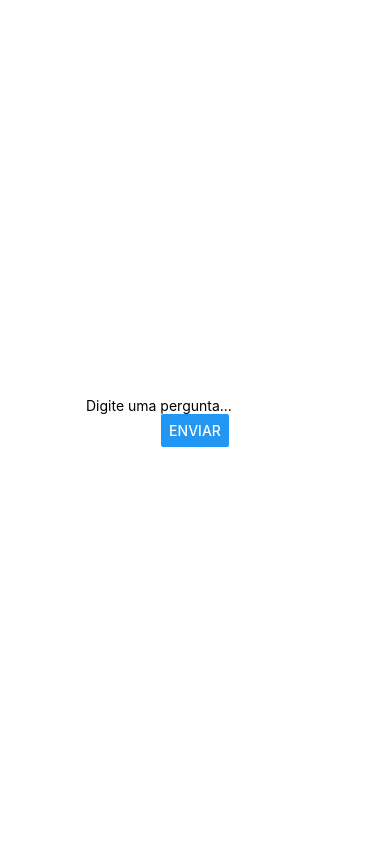
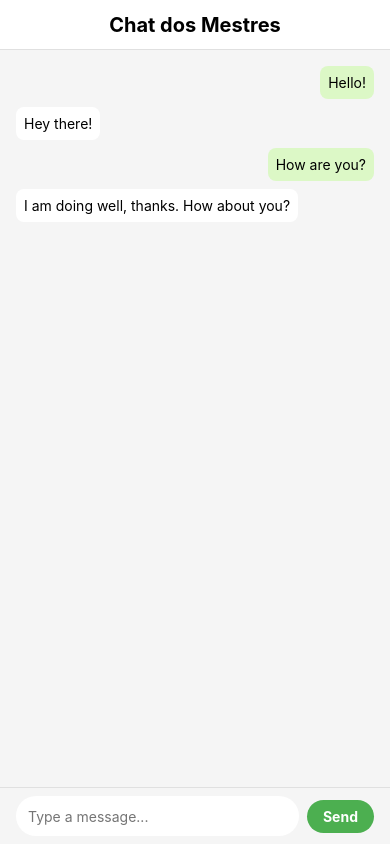
Before and after one commit to Pedro-Arthur/chat-app, a React Native app: screen / in a window 390 px wide. Built offline with nearby package versions, Linux system fonts and the light colour scheme.

Commit message:
first version chat

```diff
--- a/App.js
+++ b/App.js
@@ -1,72 +1,147 @@
-import React, { useState } from 'react';
-import { StatusBar } from 'expo-status-bar';
-import { ActivityIndicator, Button, StyleSheet, Text, TextInput, View } from 'react-native';
-import { Configuration, OpenAIApi } from 'openai';
+import React, { useState, useRef } from 'react';
+import { StyleSheet, Text, View, TextInput, TouchableOpacity, ScrollView } from 'react-native';
 
-// eslint-disable-next-line import/no-extraneous-dependencies
-import 'react-native-url-polyfill/auto';
+const messages = [
+  { id: 1, text: 'Hello!', sender: 'me' },
+  { id: 2, text: 'Hey there!', sender: 'other' },
+  { id: 3, text: 'How are you?', sender: 'me' },
+  { id: 4, text: 'I am doing well, thanks. How about you?', sender: 'other' },
+];
 
-export default function App() {
-  const configuration = new Configuration({
-    apiKey: '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',
-  });
+const App = () => {
+  const [text, setText] = useState('');
+  const scrollViewRef = useRef();
 
-  const openai = new OpenAIApi(configuration);
+  const handleSend = () => {
+    if (text.trim()) {
+      messages.push({ id: messages.length + 1, text: text.trim(), sender: 'me' });
+      setText('');
+      scrollViewRef.current.scrollToEnd({ animated: true });
+    }
+  };
 
-  const [prompt, setPrompt] = useState(null);
-  const [responseMessage, setResponseMessage] = useState(null);
-  const [loading, setLoading] = useState(false);
-  const [error, setError] = useState(null);
+  const renderMessage = ({ id, text, sender }) => {
+    const messageStyle = sender === 'me' ? styles.myMessage : styles.otherMessage;
+    const messageContainerStyle =
+      sender === 'me' ? styles.myMessageContainer : styles.otherMessageContainer;
+    const messageTextStyle = sender === 'me' ? styles.myMessageText : styles.otherMessageText;
 
-  const sendRequest = async () => {
-    if (prompt) {
-      setLoading(true);
-      try {
-        const response = await openai.createChatCompletion({
-          model: 'gpt-3.5-turbo',
-          messages: [{ role: 'user', content: prompt }],
-          temperature: 0,
-        });
-
-        setResponseMessage(response.data.choices[0].message.content);
-        setPrompt(null);
-        setError(null);
-      } catch (e) {
-        setError(e);
-      } finally {
-        setLoading(false);
-      }
-    }
+    return (
+      <View key={id} style={messageContainerStyle}>
+        <View style={[styles.message, messageStyle]}>
+          <Text style={messageTextStyle}>{text}</Text>
+        </View>
+      </View>
+    );
   };
 
   return (
     <View style={styles.container}>
-      {/* eslint-disable-next-line react/style-prop-object */}
-      <StatusBar style="light" backgroundColor="#1abc9c" />
-
-      {error !== null && <Text style={styles.errorText}>Erro: {error.message}</Text>}
-
-      {loading ? <ActivityIndicator size="large" /> : <Text>{responseMessage}</Text>}
-
-      <TextInput
-        placeholder="Digite uma pergunta..."
-        value={prompt}
-        onChangeText={(text) => setPrompt(text)}
-      />
-
-      <Button onPress={() => sendRequest()} title="Enviar" />
+      <View style={styles.header}>
+        <Text style={styles.headerTitle}>Chat dos Mestres</Text>
+      </View>
+      <ScrollView
+        style={styles.messages}
+        contentContainerStyle={styles.messagesContainer}
+        keyboardShouldPersistTaps="always"
+        ref={scrollViewRef}
+      >
+        {messages.map(renderMessage)}
+      </ScrollView>
+      <View style={styles.inputContainer}>
+        <TextInput
+          style={styles.input}
+          value={text}
+          onChangeText={setText}
+          placeholder="Type a message..."
+          placeholderTextColor="#757575"
+        />
+        <TouchableOpacity style={styles.sendButton} onPress={handleSend}>
+          <Text style={styles.sendButtonText}>Send</Text>
+        </TouchableOpacity>
+      </View>
     </View>
   );
-}
+};
+
+export default App;
 
 const styles = StyleSheet.create({
   container: {
     flex: 1,
+    backgroundColor: '#f5f5f5',
+  },
+  header: {
+    height: 50,
     backgroundColor: '#fff',
+    justifyContent: 'center',
     alignItems: 'center',
-    justifyContent: 'center',
+    borderBottomWidth: 1,
+    borderBottomColor: '#e0e0e0',
+    position: 'absolute',
+    top: 0,
+    left: 0,
+    right: 0,
   },
-  errorText: {
-    color: 'red',
+  headerTitle: {
+    fontSize: 20,
+    fontWeight: 'bold',
+  },
+  messages: {
+    flex: 1,
+    padding: 16,
+    marginTop: 50,
+  },
+  message: {
+    borderRadius: 8,
+    padding: 8,
+  },
+  myMessage: {
+    backgroundColor: '#dcf8c6',
+    alignSelf: 'flex-end',
+  },
+  otherMessage: {
+    backgroundColor: '#fff',
+    alignSelf: 'flex-start',
+  },
+  myMessageContainer: {
+    alignItems: 'flex-end',
+    marginBottom: 8,
+  },
+  otherMessageContainer: {
+    alignItems: 'flex-start',
+    marginBottom: 8,
+  },
+  myMessageText: {
+    color: '#000',
+  },
+  otherMessageText: {
+    color: '#000',
+  },
+  inputContainer: {
+    flexDirection: 'row',
+    alignItems: 'center',
+    borderTopWidth: 1,
+    borderTopColor: '#e0e0e0',
+    paddingHorizontal: 16,
+    paddingVertical: 8,
+  },
+  input: {
+    flex: 1,
+    height: 40,
+    paddingHorizontal: 12,
+    backgroundColor: '#fff',
+    borderRadius: 20,
+    marginRight: 8,
+  },
+  sendButton: {
+    backgroundColor: '#4caf50',
+    borderRadius: 20,
+    paddingHorizontal: 16,
+    paddingVertical: 8,
+  },
+  sendButtonText: {
+    color: '#fff',
+    fontWeight: 'bold',
   },
 });
```
